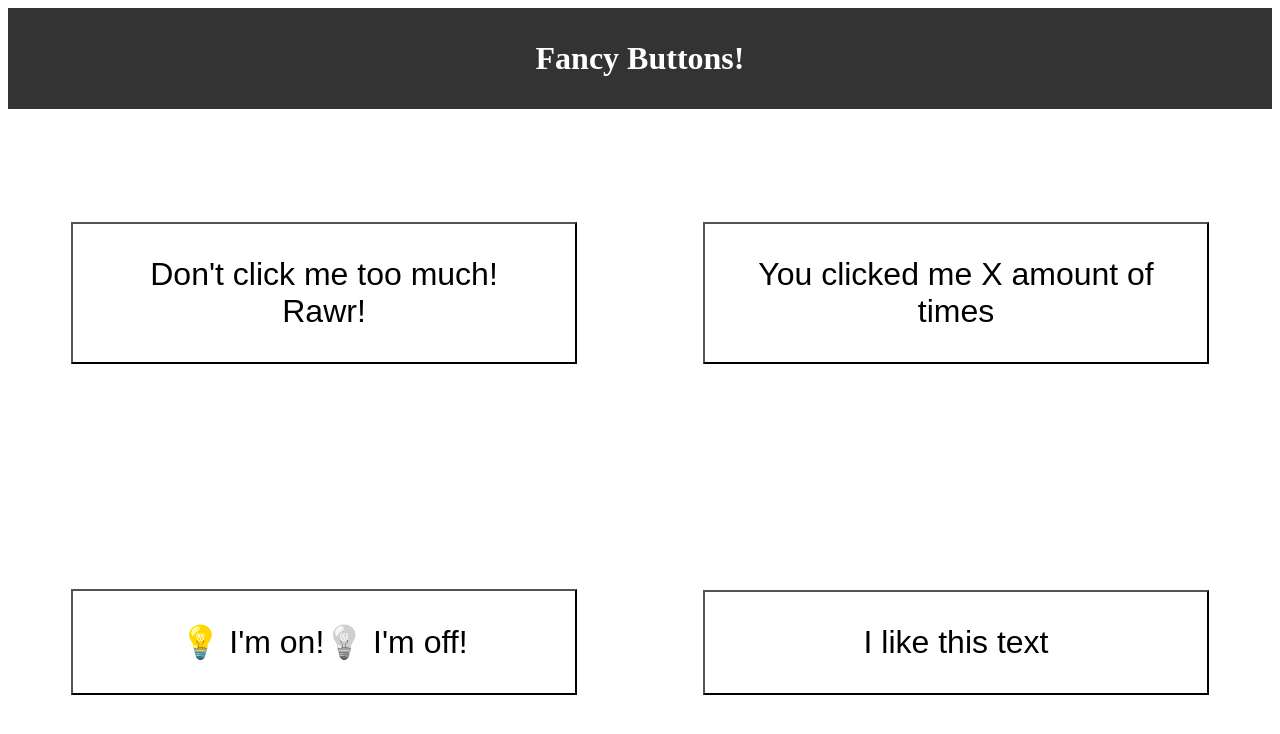
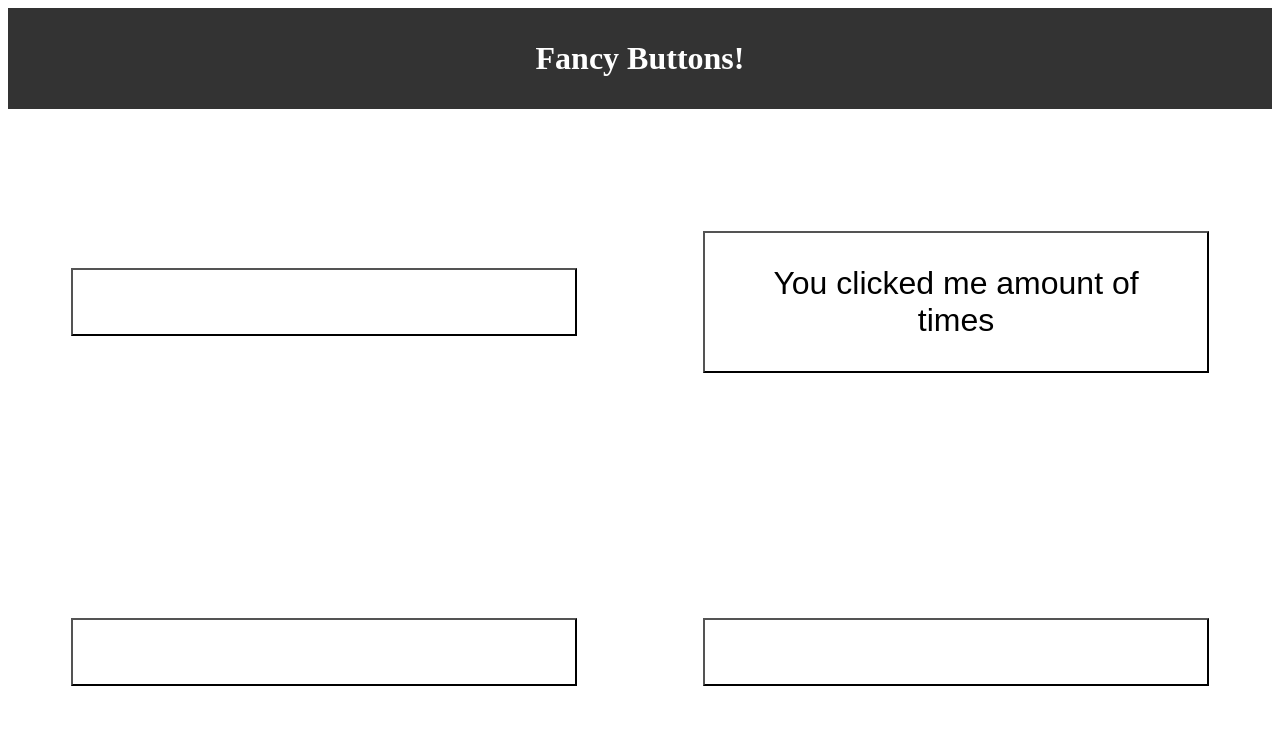
Before and after one commit to sudo-install-isaiah/fancy-buttons-typescript, a React (Create React App) app: page / in a window 1280 px wide. Shown: the top 734 px of the page. Built offline with nearby package versions, Linux system fonts and the light colour scheme.

Commit message:
Components will have conditional rendering based on state

```diff
--- a/src/components/AngryButton.tsx
+++ b/src/components/AngryButton.tsx
@@ -1,15 +1,15 @@
-import { useState } from 'react'
-
+import { useState } from "react";
 
 export default function AngryButton() {
-	const [anger, setAnger] = useState()
+	const [anger, setAnger] = useState();
 
 	return (
-		<button className='AngryButton'>
-			{/* If you have NOT reached the maximum */}
-			<span>Don't click me too much! </span>
-			{/* If you HAVE reached the maximum */}
-			<span>Rawr!</span>
+		<button
+			style={{ backgroundColor: `rgba(255,0,0,${anger})` }}
+			className='AngryButton'
+		>
+			{anger < 1 && <span>Don't click me too much! </span>}
+			{anger > 1 && <span>Rawr!</span>}
 		</button>
 	);
 }
--- a/src/components/CounterButton.tsx
+++ b/src/components/CounterButton.tsx
@@ -1,9 +1,11 @@
 import { useState } from "react";
 
 export default function CounterButton() {
-	const [clickAmount, setClickAmount] = useState()
+	const [clickAmount, setClickAmount] = useState();
 
 	return (
-		<button className='CounterButton'>You clicked me X amount of times</button>
+		<button className='CounterButton'>
+			You clicked me {clickAmount} amount of times
+		</button>
 	);
 }
--- a/src/components/LightSwitchButton.tsx
+++ b/src/components/LightSwitchButton.tsx
@@ -1,19 +1,20 @@
-import { useState } from 'react'
+import { useState } from "react";
 
 export default function LightSwitchButton() {
-
-	const [light, setLight] = useState()
+	const [light, setLight] = useState();
 
 	return (
 		<button className='LightSwitchButton'>
-			{/* When the state is on */}
+			{light === true && (
 				<span className='on'>
 					<i>💡</i> I'm on!
 				</span>
-			{/* When the state is off */}
+			)}
+			{light === false && (
 				<span className='off'>
 					<i>💡</i> I'm off!
 				</span>
+			)}
 		</button>
 	);
 }
--- a/src/components/TextRepeaterButton.tsx
+++ b/src/components/TextRepeaterButton.tsx
@@ -2,10 +2,11 @@
 
 export default function TextRepeaterButton() {
 	const [reps, setReps] = useState();
+	const textArray = [];
 
-	return (
-		<button className='TextRepeaterButton'>
-			<span>I like this text</span>
-		</button>
-	);
+	for (let i = 0; i < reps; i++) {
+		textArray.push(`<span>I like this text</span>;`);
+	}
+
+	return <button className='TextRepeaterButton'>{textArray}</button>;
 }
```
Lines whose indentation alone changed are shown as unchanged.
